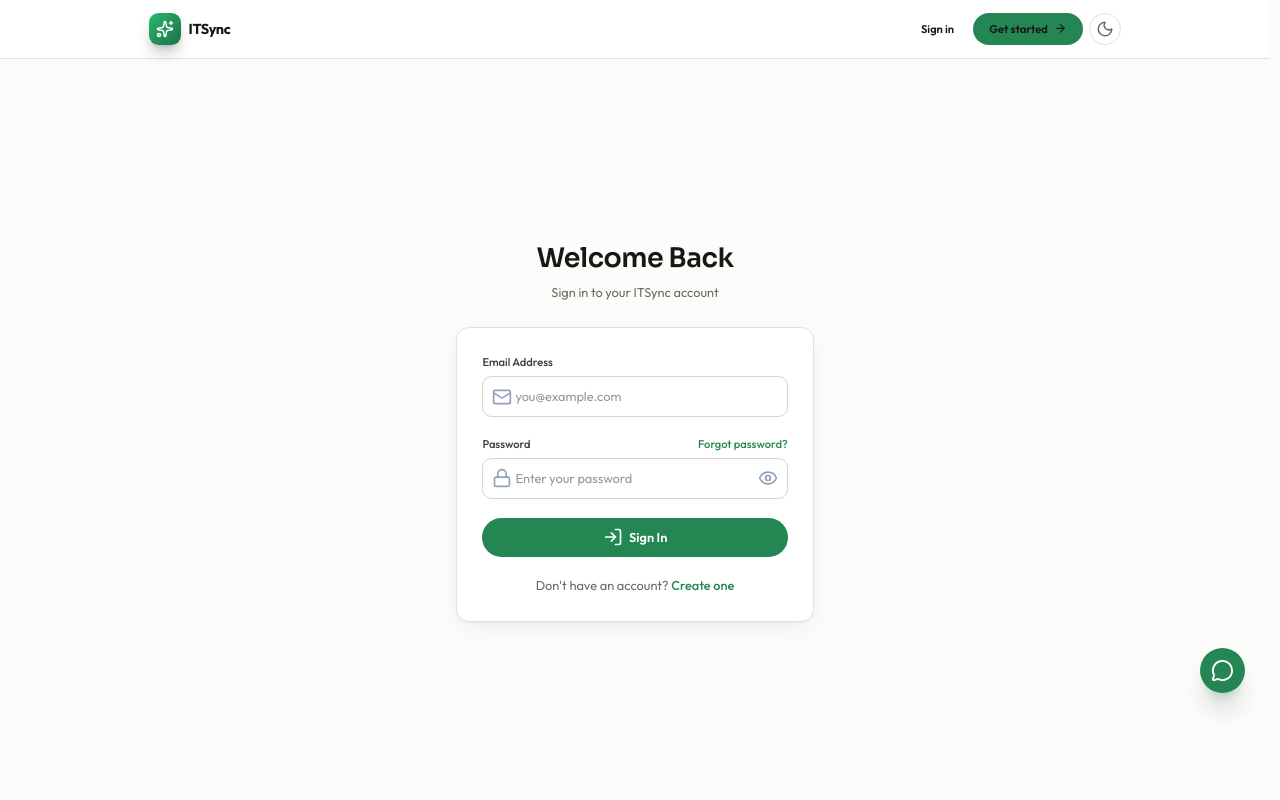
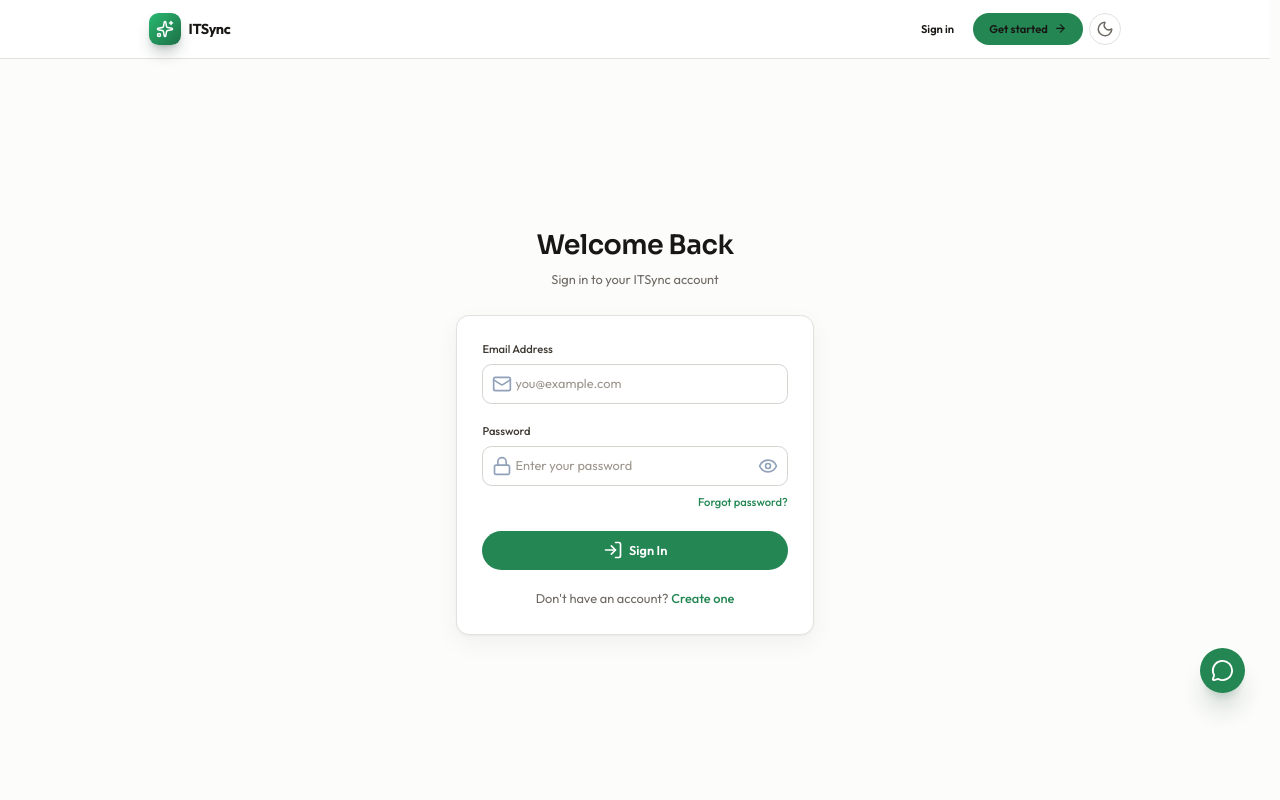
Before and after one commit to Simply-Incognito/ITSync, a React (Vite) app in the folder frontend/: page /login in a window 1280 px wide. Shown: the top 800 px of the page. Built offline with nearby package versions, Linux system fonts and the light colour scheme; no server answers.

Commit message:
Refactor password input section for improved layout and accessibility

```diff
--- a/frontend/src/pages/auth/Login.tsx
+++ b/frontend/src/pages/auth/Login.tsx
@@ -64,17 +64,9 @@ export default function Login() {
             </div>
 
             <div>
-              <div className="flex items-center justify-between mb-2">
-                <label htmlFor="password" className="block text-sm font-medium text-ink">
-                  Password
-                </label>
-                <Link
-                  to="/forgot-password"
-                  className="text-sm font-medium text-primary-600 hover:text-primary-700"
-                >
-                  Forgot password?
-                </Link>
-              </div>
+              <label htmlFor="password" className="block text-sm font-medium text-ink mb-2">
+                Password
+              </label>
               <div className="relative">
                 <Lock className="absolute left-3 top-1/2 -translate-y-1/2 text-slate-400" size={20} />
                 <input
@@ -93,6 +85,14 @@ export default function Login() {
                 >
                   {showPassword ? <EyeOff size={20} /> : <Eye size={20} />}
                 </button>
+              </div>
+              <div className="mt-2 text-right">
+                <Link
+                  to="/forgot-password"
+                  className="text-sm font-medium text-primary-600 hover:text-primary-700"
+                >
+                  Forgot password?
+                </Link>
               </div>
             </div>
 
```
